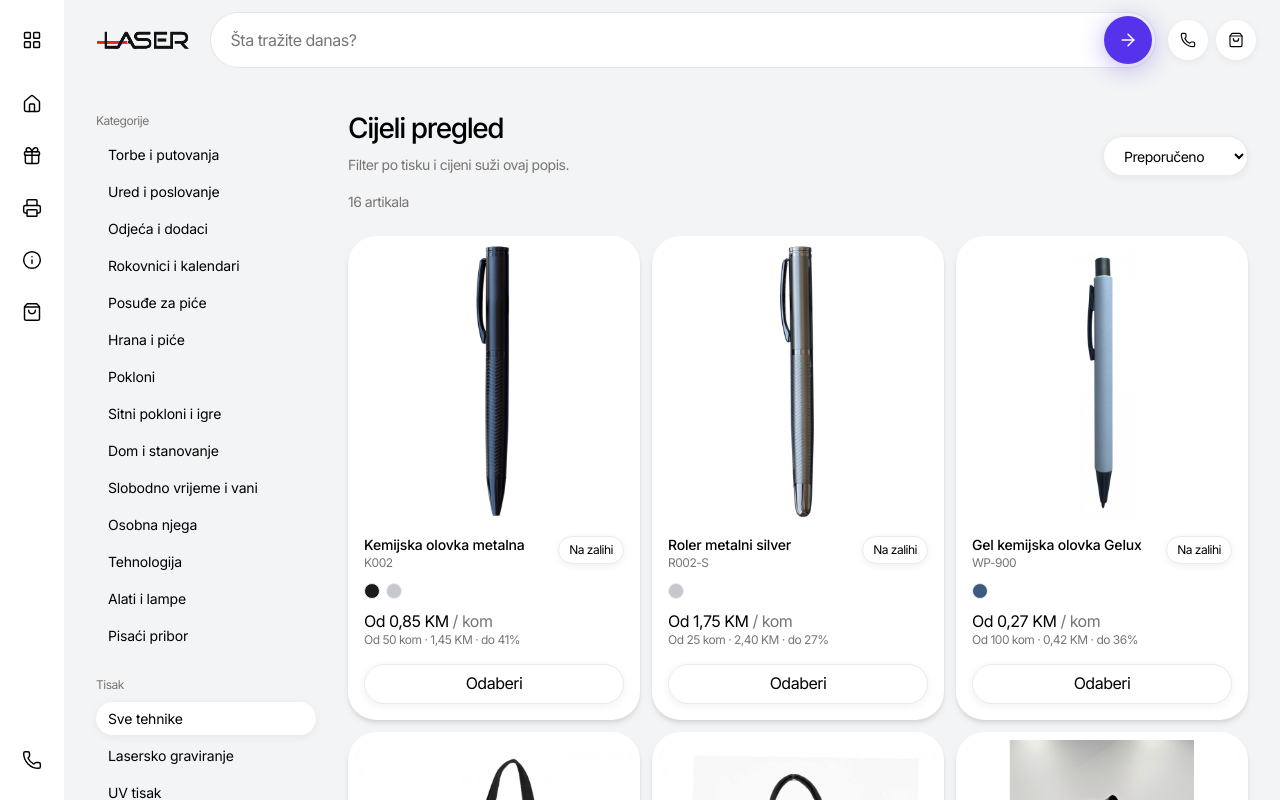
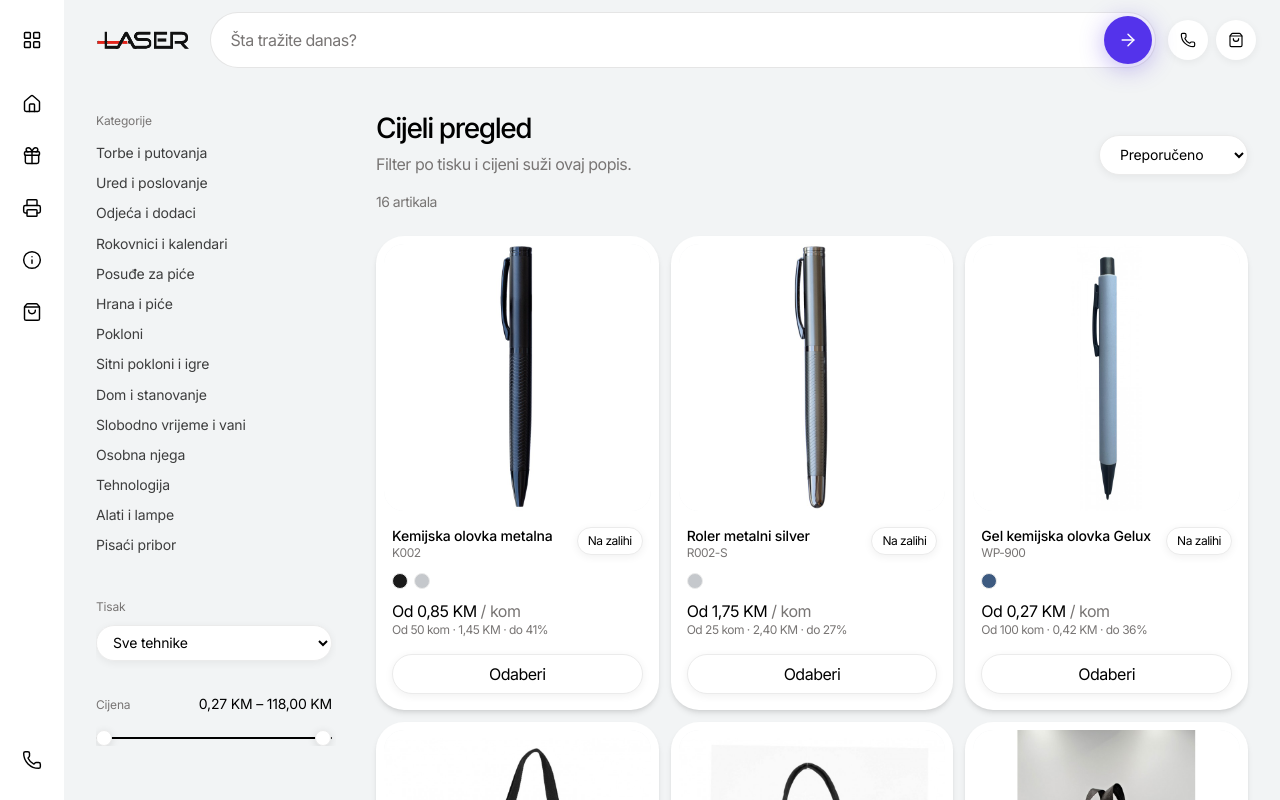
Before and after one commit to danic999/laser-prototype, a Next.js app: page /pretraga in a window 1280 px wide. Shown: the top 800 px of the page. Built offline with nearby package versions, Linux system fonts and the light colour scheme.

Commit message:
Quiet the category filters and use a price slider.
Categories stay in the left column and open their subcategories when selected. Print is a single menu, and price is a range slider.

Co-authored-by: marinkosevo94 <marinkosevo94@gmail.com>

```diff
--- a/src/app/globals.css
+++ b/src/app/globals.css
@@ -139,6 +139,39 @@
   --sidebar-ring: oklch(0.556 0 0);
 }
 
+.range-thumb {
+  pointer-events: none;
+  position: absolute;
+  inset: 0;
+  margin: 0;
+  width: 100%;
+  appearance: none;
+  background: transparent;
+}
+
+.range-thumb::-webkit-slider-thumb {
+  pointer-events: auto;
+  appearance: none;
+  height: 16px;
+  width: 16px;
+  border-radius: 999px;
+  border: 1px solid #ebebeb;
+  background: #fff;
+  box-shadow: 0 2px 8px rgba(0, 0, 0, 0.12);
+  cursor: pointer;
+}
+
+.range-thumb::-moz-range-thumb {
+  pointer-events: auto;
+  height: 16px;
+  width: 16px;
+  border-radius: 999px;
+  border: 1px solid #ebebeb;
+  background: #fff;
+  box-shadow: 0 2px 8px rgba(0, 0, 0, 0.12);
+  cursor: pointer;
+}
+
 @keyframes fan-fade {
   from {
     opacity: 0;
--- a/src/components/catalog-view.tsx
+++ b/src/components/catalog-view.tsx
@@ -1,6 +1,7 @@
 "use client";
 
-import { useMemo, useState, type ReactNode } from "react";
+import { useMemo, useState } from "react";
+import Link from "next/link";
 import { SlidersHorizontal } from "lucide-react";
 import { ProductCard } from "@/components/product-card";
 import { Button } from "@/components/ui/button";
@@ -11,17 +12,7 @@ import {
   SheetTitle,
   SheetTrigger,
 } from "@/components/ui/sheet";
-import { categories, entryTier, type Category, type Product } from "@/lib/catalog";
-
-const printOptions = [
-  "Lasersko graviranje",
-  "UV tisak",
-  "DTF tisak",
-  "Sitotisak",
-  "Sublimacija",
-  "Digitalni tisak",
-  "Tampotisak",
-];
+import { categories, floorTier, formatKm, type Category, type Product } from "@/lib/catalog";
 
 export function CatalogView({
   products,
@@ -38,111 +29,158 @@ export function CatalogView({
   category?: Category;
   activeSub?: string;
 }) {
-  const [print, setPrint] = useState<string | null>(null);
-  const [maxPrice, setMaxPrice] = useState<number | null>(null);
   const [sort, setSort] = useState("preporuceno");
+  const [stored, setStored] = useState<{
+    key: string;
+    print: string | null;
+    range: { low: number; high: number } | null;
+  } | null>(null);
+
+  const priceBounds = useMemo(() => {
+    if (products.length === 0) return null;
+    const values = products.map((product) => floorTier(product).unit);
+    return { min: Math.min(...values), max: Math.max(...values) };
+  }, [products]);
+
+  const printChoices = useMemo(() => {
+    const names = new Set<string>();
+    for (const product of products) {
+      for (const name of product.prints) {
+        if (name !== "Bez tiska") names.add(name);
+      }
+    }
+    return [...names];
+  }, [products]);
+
+  const filterKey = `${priceBounds?.min ?? "x"}|${priceBounds?.max ?? "x"}|${printChoices.join(",")}`;
+  const print = stored?.key === filterKey ? stored.print : null;
+  const range = stored?.key === filterKey ? stored.range : null;
+
+  function setPrint(next: string | null) {
+    setStored({ key: filterKey, print: next, range });
+  }
+
+  function setRange(next: { low: number; high: number } | null) {
+    setStored({ key: filterKey, print, range: next });
+  }
+
+  const low = range?.low ?? priceBounds?.min ?? 0;
+  const high = range?.high ?? priceBounds?.max ?? 0;
 
   const visible = useMemo(() => {
     let list = products.filter((product) => {
+      const unit = floorTier(product).unit;
       const matchesPrint = !print || product.prints.includes(print);
-      const matchesPrice = maxPrice == null || entryTier(product).unit <= maxPrice;
+      const matchesPrice = unit >= low - 0.001 && unit <= high + 0.001;
       return matchesPrint && matchesPrice;
     });
     if (sort === "cijena") {
-      list = [...list].sort((a, b) => entryTier(a).unit - entryTier(b).unit);
+      list = [...list].sort((a, b) => floorTier(a).unit - floorTier(b).unit);
     }
     if (sort === "naziv") {
       list = [...list].sort((a, b) => a.name.localeCompare(b.name, "bs"));
     }
     return list;
-  }, [products, print, maxPrice, sort]);
+  }, [products, print, low, high, sort]);
+
+  const priceMoved =
+    priceBounds != null && (low > priceBounds.min + 0.001 || high < priceBounds.max - 0.001);
+  const filtersActive = print != null || priceMoved;
+
+  function resetFilters() {
+    setStored({ key: filterKey, print: null, range: null });
+  }
 
   const filters = (
-    <div className="space-y-6">
+    <div className="space-y-8">
       <div>
-        <p className="text-[12px] text-[#787574]">
-          {category ? "Podkategorije" : "Kategorije"}
-        </p>
-        <ul className="mt-2 space-y-1">
-          {category ? (
-            <>
+        <p className="text-[12px] tracking-[-0.014em] text-[#787574]">Kategorije</p>
+        <ul className="mt-2">
+          {categories.map((item) => {
+            const open = category?.slug === item.slug;
+            return (
+              <li key={item.slug}>
+                <Link
+                  href={`/kategorija/${item.slug}`}
+                  className={`block py-1.5 text-[14px] leading-[1.3] tracking-[-0.014em] ${open ? "font-medium text-black" : "text-black/75 hover:text-black"}`}
+                  aria-current={open && !activeSub ? "page" : undefined}
+                >
+                  {item.name}
+                </Link>
+                {open ? (
+                  <ul className="mb-1 ml-3 border-l border-[#ebebeb] pl-3">
                     <li>
-                <a
-                  href={`/kategorija/${category.slug}`}
-                  className={`block rounded-full px-3 py-1.5 text-[14px] tracking-[-0.014em] ${!activeSub ? "bg-white shadow-[0_2px_8px_rgba(0,0,0,0.06)]" : "hover:bg-white"}`}
+                      <Link
+                        href={`/kategorija/${item.slug}`}
+                        className={`block py-1 text-[14px] leading-[1.3] tracking-[-0.014em] ${!activeSub ? "font-medium text-black" : "text-[#787574] hover:text-black"}`}
                       >
-                  Sve u kategoriji
-                </a>
+                        Sve
+                      </Link>
                     </li>
-              {category.subs.map((sub) => (
+                    {item.subs.map((sub) => (
                       <li key={sub.slug}>
-                  <a
-                    href={`/kategorija/${category.slug}/${sub.slug}`}
-                    className={`block rounded-full px-3 py-1.5 text-[14px] tracking-[-0.014em] ${activeSub === sub.slug ? "bg-white shadow-[0_2px_8px_rgba(0,0,0,0.06)]" : "hover:bg-white"}`}
+                        <Link
+                          href={`/kategorija/${item.slug}/${sub.slug}`}
+                          className={`block py-1 text-[14px] leading-[1.3] tracking-[-0.014em] ${activeSub === sub.slug ? "font-medium text-black" : "text-[#787574] hover:text-black"}`}
+                          aria-current={activeSub === sub.slug ? "page" : undefined}
                         >
                           {sub.name}
-                  </a>
+                        </Link>
                       </li>
                     ))}
-            </>
-          ) : (
-            categories.map((item) => (
-              <li key={item.slug}>
-                <a href={`/kategorija/${item.slug}`} className="block rounded-full px-3 py-1.5 text-[14px] tracking-[-0.014em] hover:bg-white">
-                  {item.name}
-                </a>
+                  </ul>
+                ) : null}
               </li>
-            ))
-          )}
+            );
+          })}
         </ul>
       </div>
+      {printChoices.length > 0 ? (
         <div>
-        <p className="text-[12px] text-[#787574]">Tisak</p>
-        <div className="mt-2 flex flex-col gap-1">
-          <FilterButton active={print == null} onClick={() => setPrint(null)}>
-            Sve tehnike
-          </FilterButton>
-          {printOptions.map((option) => (
-            <FilterButton key={option} active={print === option} onClick={() => setPrint(option)}>
+          <label htmlFor="tisak" className="text-[12px] tracking-[-0.014em] text-[#787574]">
+            Tisak
+          </label>
+          <select
+            id="tisak"
+            value={print ?? ""}
+            onChange={(event) => setPrint(event.target.value || null)}
+            className="mt-2 h-9 w-full rounded-full border border-[#ebebeb] bg-white px-3 text-[14px] tracking-[-0.014em] shadow-[0_2px_8px_rgba(0,0,0,0.06)]"
+          >
+            <option value="">Sve tehnike</option>
+            {printChoices.map((option) => (
+              <option key={option} value={option}>
                 {option}
-            </FilterButton>
+              </option>
             ))}
+          </select>
         </div>
-      </div>
-      <div>
-        <p className="text-[12px] text-[#787574]">
-          Cijena od minimuma
-        </p>
-        <div className="mt-2 flex flex-col gap-1">
-          {[
-            { label: "Sve cijene", value: null },
-            { label: "Do 2 KM", value: 2 },
-            { label: "Do 5 KM", value: 5 },
-            { label: "Do 15 KM", value: 15 },
-          ].map((option) => (
-            <FilterButton
-              key={option.label}
-              active={maxPrice === option.value}
-              onClick={() => setMaxPrice(option.value)}
-            >
-              {option.label}
-            </FilterButton>
-          ))}
-        </div>
-      </div>
+      ) : null}
+      {priceBounds && priceBounds.max > priceBounds.min ? (
+        <PriceSlider
+          min={priceBounds.min}
+          max={priceBounds.max}
+          low={low}
+          high={high}
+          onChange={(nextLow, nextHigh) => setRange({ low: nextLow, high: nextHigh })}
+        />
+      ) : null}
     </div>
   );
 
   return (
-    <div className="mx-auto grid max-w-[1200px] gap-8 px-4 py-8 sm:px-6 lg:grid-cols-[220px_1fr]">
-      <aside className="hidden lg:block">{filters}</aside>
+    <div className="mx-auto grid max-w-[1200px] gap-10 px-4 py-8 sm:px-6 lg:grid-cols-[240px_1fr]">
+      <aside className="hidden lg:block">
+        <div className="sticky top-6 max-h-[calc(100vh-3rem)] overflow-y-auto pr-1 [scrollbar-width:thin]">
+          {filters}
+        </div>
+      </aside>
       <div>
         <div className="flex flex-wrap items-end justify-between gap-4">
           <div>
             <h1 className="text-[28px] leading-[1.2] font-medium tracking-[-0.05em]">{title}</h1>
-            {intro ? <p className="mt-2 max-w-2xl text-sm leading-relaxed text-muted-foreground">{intro}</p> : null}
+            {intro ? <p className="mt-2 max-w-2xl text-[16px] leading-[1.33] text-[#787574]">{intro}</p> : null}
             {query ? (
-              <p className="mt-2 text-sm">
+              <p className="mt-2 text-[16px] tracking-[-0.031em]">
                 Upit: <span className="font-medium">{query}</span>
               </p>
             ) : null}
@@ -153,19 +191,19 @@ export function CatalogView({
                 <SlidersHorizontal className="size-4" />
                 Filteri
               </SheetTrigger>
-              <SheetContent side="left" className="w-[min(100%,20rem)] bg-white">
+              <SheetContent side="left" className="w-[min(100%,20rem)] overflow-y-auto bg-white">
                 <SheetHeader>
-                  <SheetTitle>Filteri</SheetTitle>
+                  <SheetTitle className="tracking-[-0.03em]">Filteri</SheetTitle>
                 </SheetHeader>
                 <div className="px-4 pb-6">{filters}</div>
               </SheetContent>
             </Sheet>
-            <label className="text-sm">
+            <label className="text-[14px]">
               <span className="sr-only">Sortiranje</span>
               <select
                 value={sort}
                 onChange={(event) => setSort(event.target.value)}
-                className="h-10 rounded-full border border-[#ebebeb] bg-white px-4 shadow-[0_2px_8px_rgba(0,0,0,0.06)]"
+                className="h-10 rounded-full border border-[#ebebeb] bg-white px-4 tracking-[-0.014em] shadow-[0_2px_8px_rgba(0,0,0,0.06)]"
               >
                 <option value="preporuceno">Preporučeno</option>
                 <option value="cijena">Cijena, od niže</option>
@@ -174,19 +212,24 @@ export function CatalogView({
             </label>
           </div>
         </div>
-        <p className="mt-4 text-sm text-muted-foreground">{visible.length} artikala</p>
+        <p className="mt-4 text-[14px] text-[#787574]">
+          {visible.length} artikala
+          {filtersActive ? (
+            <button type="button" onClick={resetFilters} className="ml-3 text-black underline-offset-2 hover:underline">
+              Poništi
+            </button>
+          ) : null}
+        </p>
         {visible.length === 0 ? (
           <div className="mt-8 rounded-[28px] bg-white px-6 py-16 text-center shadow-[0_4px_6px_-1px_rgba(0,0,0,0.1),0_2px_4px_-2px_rgba(0,0,0,0.1)]">
-            <p className="font-medium">U ovoj grani pregleda nema Laser artikla.</p>
-            <p className="mt-2 text-sm text-muted-foreground">
-              Kategorije su iste kao na IGO katalogu. Artikli su iz asortimana LASER d.o.o.
-            </p>
-            <Button className="mt-4" variant="outline" onClick={() => { setPrint(null); setMaxPrice(null); }}>
+            <p className="font-medium tracking-[-0.02em]">Nema artikala za ovaj odabir.</p>
+            <p className="mt-2 text-[14px] text-[#787574]">Probaj širi raspon cijene ili drugu tehniku tiska.</p>
+            <Button className="mt-4" variant="outline" onClick={resetFilters}>
               Poništi filtere
             </Button>
           </div>
         ) : (
-          <div className="mt-6 grid grid-cols-2 gap-3 lg:grid-cols-3">
+          <div className="mt-6 grid grid-cols-2 gap-3 xl:grid-cols-3">
             {visible.map((product) => (
               <ProductCard key={product.slug} product={product} />
             ))}
@@ -197,22 +240,66 @@ export function CatalogView({
   );
 }
 
-function FilterButton({
-  active,
-  children,
-  onClick,
+function PriceSlider({
+  min,
+  max,
+  low,
+  high,
+  onChange,
 }: {
-  active: boolean;
-  children: ReactNode;
-  onClick: () => void;
+  min: number;
+  max: number;
+  low: number;
+  high: number;
+  onChange: (low: number, high: number) => void;
 }) {
+  const step = stepFor(min, max);
+  const span = max - min || 1;
+  const left = ((low - min) / span) * 100;
+  const right = 100 - ((high - min) / span) * 100;
+
   return (
-    <button
-      type="button"
-      onClick={onClick}
-      className={`rounded-full px-3 py-1.5 text-left text-[14px] tracking-[-0.014em] ${active ? "bg-white shadow-[0_2px_8px_rgba(0,0,0,0.06)]" : "hover:bg-white"}`}
-    >
-      {children}
-    </button>
+    <div>
+      <div className="flex items-baseline justify-between gap-3">
+        <p className="text-[12px] tracking-[-0.014em] text-[#787574]">Cijena</p>
+        <p className="text-[14px] tracking-[-0.014em]">
+          {formatKm(low)} – {formatKm(high)}
+        </p>
+      </div>
+      <div className="relative mt-4 h-4">
+        <div className="absolute top-1/2 right-0 left-0 h-0.5 -translate-y-1/2 rounded-full bg-[#ebebeb]" />
+        <div
+          className="absolute top-1/2 h-0.5 -translate-y-1/2 rounded-full bg-black"
+          style={{ left: `${left}%`, right: `${right}%` }}
+        />
+        <input
+          type="range"
+          min={min}
+          max={max}
+          step={step}
+          value={low}
+          aria-label="Najniža cijena"
+          onChange={(event) => onChange(Math.min(Number(event.target.value), high), high)}
+          className="range-thumb z-10"
+        />
+        <input
+          type="range"
+          min={min}
+          max={max}
+          step={step}
+          value={high}
+          aria-label="Najviša cijena"
+          onChange={(event) => onChange(low, Math.max(Number(event.target.value), low))}
+          className="range-thumb z-20"
+        />
+      </div>
+    </div>
   );
 }
+
+function stepFor(min: number, max: number) {
+  const span = max - min;
+  if (span > 50) return 1;
+  if (span > 10) return 0.1;
+  return 0.01;
+}
```
Lines whose indentation alone changed are shown as unchanged.
